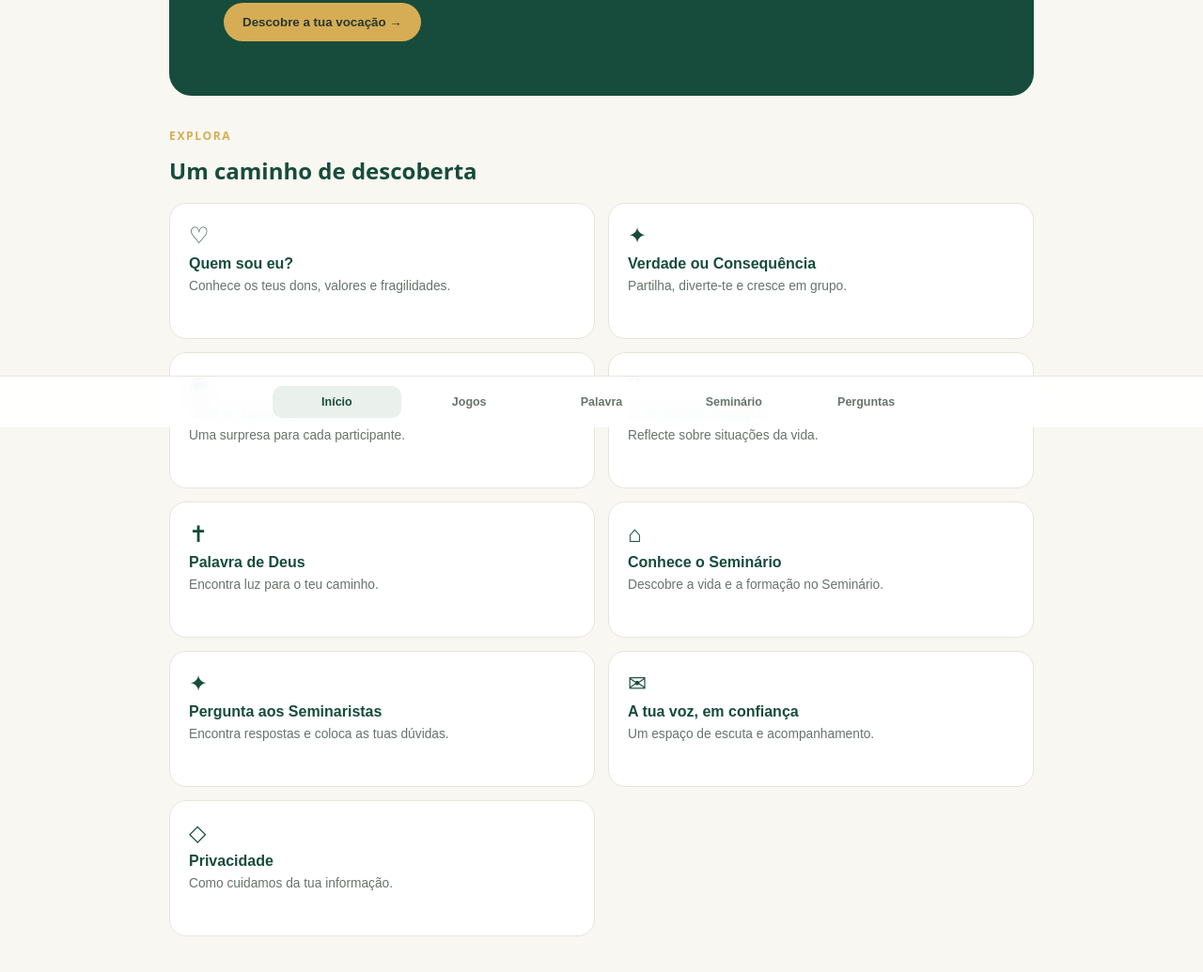
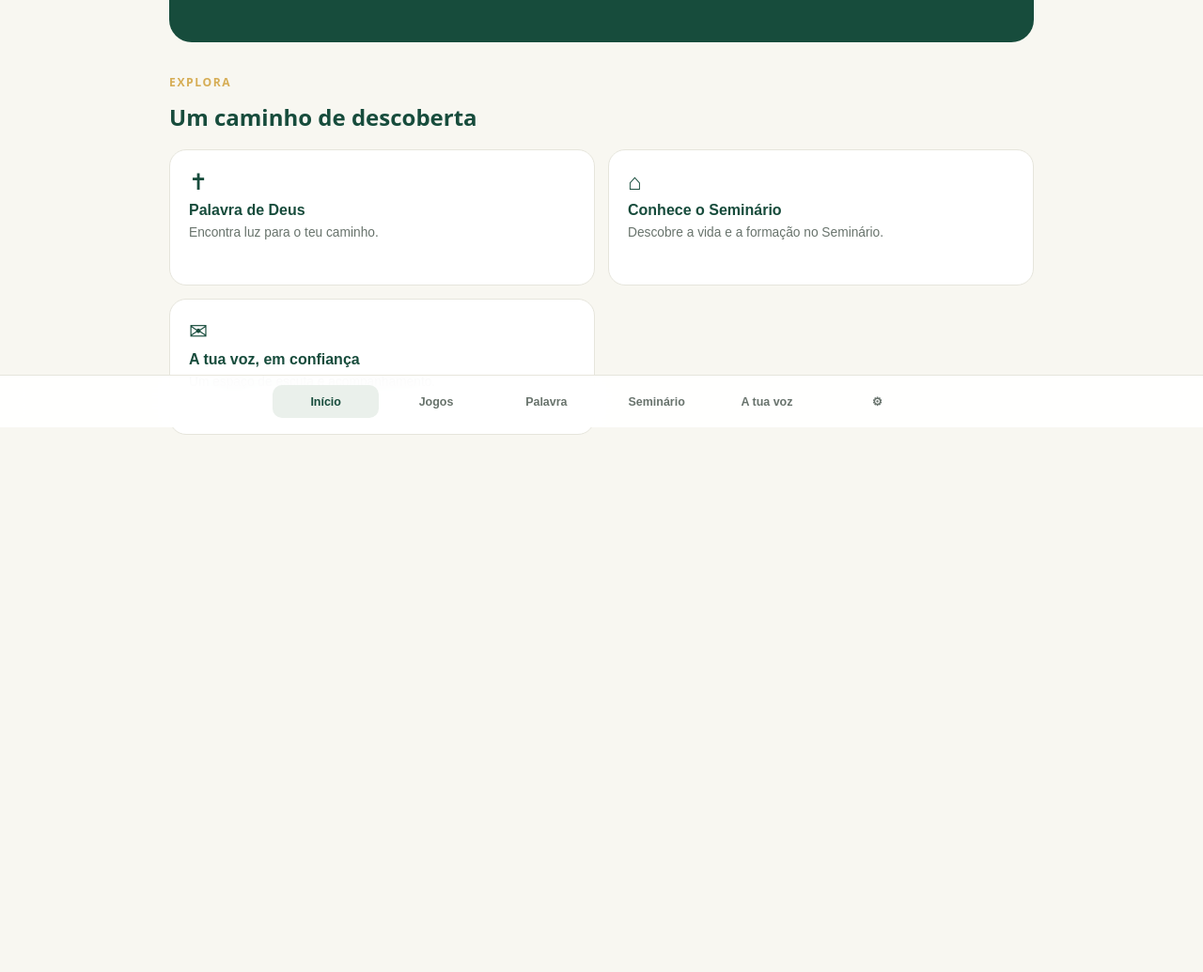
Before and after one commit to fabinhoscouts-star/E-AGORA-DEUS, a plain HTML site: page index.html in a window 1280 px wide. Shown: the part 345-1380 px from the top of the page at 94% size. After the commit the page ends 918 px from the top, so only its background shows below. Drawn offline with Linux system fonts and the light colour scheme.

Commit message:
Reorganiza menu principal, jogos, voz e definições

```diff
--- a/index.html
+++ b/index.html
@@ -21,19 +21,12 @@
         <p class="eyebrow">Seminário São José</p>
         <h1>E agora, Deus?</h1>
         <p>Um espaço para descobrires, reflectires, rezares e escutares o caminho que Deus te convida a percorrer.</p>
-        <button class="primary" data-open="vocation-screen">Descobre a tua vocação <span aria-hidden="true">→</span></button>
       </div>
       <div class="section-heading"><p class="eyebrow">Explora</p><h2>Um caminho de descoberta</h2></div>
-      <div class="home-grid">
-        <button class="tile" data-open="who-screen"><span>♡</span><strong>Quem sou eu?</strong><small>Conhece os teus dons, valores e fragilidades.</small></button>
-        <button class="tile" data-open="truth-screen"><span>✦</span><strong>Verdade ou Consequência</strong><small>Partilha, diverte-te e cresce em grupo.</small></button>
-        <button class="tile" data-open="bottle-screen"><span>◉</span><strong>Gira a Garrafa!</strong><small>Uma surpresa para cada participante.</small></button>
-        <button class="tile" data-open="whatif-screen"><span>?</span><strong>E se fosse contigo?</strong><small>Reflecte sobre situações da vida.</small></button>
+      <div class="home-grid home-grid-main">
         <button class="tile" data-open="word-screen"><span>✝</span><strong>Palavra de Deus</strong><small>Encontra luz para o teu caminho.</small></button>
         <button class="tile" data-open="seminary-screen"><span>⌂</span><strong>Conhece o Seminário</strong><small>Descobre a vida e a formação no Seminário.</small></button>
-        <button class="tile" data-open="questions-screen"><span>✦</span><strong>Pergunta aos Seminaristas</strong><small>Encontra respostas e coloca as tuas dúvidas.</small></button>
         <button class="tile" data-open="voice-screen"><span>✉</span><strong>A tua voz, em confiança</strong><small>Um espaço de escuta e acompanhamento.</small></button>
-        <button class="tile" data-open="privacy-screen"><span>◇</span><strong>Privacidade</strong><small>Como cuidamos da tua informação.</small></button>
       </div>
     </section>
     <section class="screen" id="vocation-screen"><button class="back" data-open="home-screen">← Início</button><p class="eyebrow">Jogo de descoberta</p><h1>Descobre a tua vocação</h1><p class="intro">A tua vocação é um caminho, não uma resposta automática. Escolhe uma categoria e começa a reflectir.</p><div id="vocation-content" class="content-panel"></div></section>
@@ -44,15 +37,19 @@
     <section class="screen" id="word-screen"><button class="back" data-open="home-screen">← Início</button><p class="eyebrow">Escuta e oração</p><h1>Palavra de Deus</h1><div id="word-content" class="content-panel"></div></section>
     <section class="screen" id="seminary-screen"><button class="back" data-open="home-screen">← Início</button><p class="eyebrow">Seminário São José</p><h1>Conhece o Seminário</h1><div class="content-panel"><h2>Formar homens, discípulos e sacerdotes</h2><p>A formação no Seminário desenvolve-se em quatro dimensões que caminham lado a lado: espiritual, humana, intelectual e pastoral.</p><h3>Uma vida em comunidade</h3><p>Rezar, estudar, partilhar refeições, participar na pastoral, trabalhar e conviver fazem parte do caminho formativo.</p><h3>Jovem, achas que Deus te chama a ser padre?</h3><p>Procura conhecer melhor esta vocação e conversa com alguém que te possa acompanhar.</p><div class="link-actions"><a class="secondary-link" href="https://share.google/OAXVew2J3jZBSjCwx" target="_blank" rel="noopener noreferrer">Visitar a página do Seminário ↗</a><a class="secondary-link" href="https://www.facebook.com/p/Semin%C3%A1rio-Diocesano-de-S-Jos%C3%A9-Praia-CV-100064686595926/" target="_blank" rel="noopener noreferrer">Facebook oficial ↗</a></div><p class="note">Os links acima encaminham para os canais indicados pelo Seminário.</p></div></section>
     <section class="screen" id="questions-screen"><button class="back" data-open="home-screen">← Início</button><p class="eyebrow">Diálogo e esclarecimento</p><h1>Pergunta aos Seminaristas</h1><p class="intro">Tens dúvidas sobre a vocação, a vida no Seminário ou o sacerdócio? Começa por explorar as perguntas frequentes. Se a tua dúvida for diferente, podes prepará-la para enviar quando o canal estiver activo.</p><div id="questions-content" class="content-panel"></div></section>
-    <section class="screen" id="voice-screen"><button class="back" data-open="home-screen">← Início</button><p class="eyebrow">Escuta e acompanhamento</p><h1>A tua voz, em confiança</h1><div class="content-panel"><p>Este espaço está a ser preparado para receber mensagens com segurança.</p><div class="notice">O envio de mensagens ainda não está activo. Não introduzas aqui informações pessoais ou situações urgentes.</div><p>Este canal não é um serviço de emergência e não pode garantir confidencialidade absoluta em situações de risco grave.</p></div></section>
-    <section class="screen" id="privacy-screen"><button class="back" data-open="home-screen">← Início</button><p class="eyebrow">Transparência</p><h1>Privacidade</h1><div class="content-panel"><p>A protecção dos teus dados é importante. A política de privacidade final deverá identificar a entidade responsável, os contactos, as finalidades, os prazos de conservação e os teus direitos.</p><div class="notice">A recolha de mensagens ainda não está activa. Este texto é informativo e não substitui a política institucional validada.</div></div></section>
+    <section class="screen" id="voice-screen"><button class="back" data-open="home-screen">← Início</button><p class="eyebrow">Escuta e acompanhamento</p><h1>A tua voz, em confiança</h1><div class="content-panel"><p>Um espaço para escutar, esclarecer dúvidas e acompanhar quem procura compreender melhor o seu caminho.</p><h2>Descobre a tua vocação</h2><p>Começa por reflectir sobre os teus dons, as tuas perguntas e o caminho que desejas construir.</p><button class="primary" data-open="vocation-screen">Começar a descobrir a minha vocação →</button><h2>Pergunta aos Seminaristas</h2><p>Encontra respostas às dúvidas mais frequentes ou prepara uma pergunta para a equipa do Seminário.</p><button class="secondary" data-open="questions-screen">Consultar perguntas e respostas</button><div class="notice" style="margin-top:18px">O envio de mensagens ainda não está activo. As perguntas preparadas nesta versão não são enviadas nem guardadas.</div><p>Este canal não é um serviço de emergência e não pode garantir confidencialidade absoluta em situações de risco grave.</p></div></section>
+    <section class="screen" id="questions-screen"><button class="back" data-open="voice-screen">← A tua voz, em confiança</button><p class="eyebrow">Diálogo e esclarecimento</p><h1>Pergunta aos Seminaristas</h1><p class="intro">Tens dúvidas sobre a vocação, a vida no Seminário ou o sacerdócio? Começa por explorar as perguntas frequentes.</p><div id="questions-content" class="content-panel"></div></section>
+    <section class="screen" id="games-screen"><button class="back" data-open="home-screen">← Início</button><p class="eyebrow">Participar e descobrir</p><h1>Jogos</h1><p class="intro">Quatro propostas para te conheceres melhor, partilhares e reflectires com os outros.</p><div class="home-grid games-grid"><button class="tile" data-open="who-screen"><span>♡</span><strong>Quem sou eu?</strong><small>Conhece os teus dons, valores e fragilidades.</small></button><button class="tile" data-open="truth-screen"><span>✦</span><strong>Verdade ou Consequência</strong><small>Partilha, diverte-te e cresce em grupo.</small></button><button class="tile" data-open="bottle-screen"><span>◉</span><strong>Gira a Garrafa!</strong><small>Uma surpresa para cada participante.</small></button><button class="tile" data-open="whatif-screen"><span>?</span><strong>E se fosse contigo?</strong><small>Reflecte sobre situações da vida.</small></button></div></section>
+    <section class="screen" id="settings-screen"><button class="back" data-open="home-screen">← Início</button><p class="eyebrow">Aplicação</p><h1>Definições</h1><div class="content-panel"><h2>Privacidade e informação</h2><p>Consulta a informação sobre a forma como os dados são tratados nesta aplicação.</p><button class="secondary" data-open="privacy-screen">Política de Privacidade →</button></div></section>
+    <section class="screen" id="privacy-screen"><button class="back" data-open="settings-screen">← Definições</button><p class="eyebrow">Definições · Privacidade</p><h1>Política de Privacidade</h1><div class="content-panel"><p>A protecção dos teus dados é importante. A política de privacidade apresenta a entidade responsável, os contactos, as finalidades, os prazos de conservação e os teus direitos.</p><div class="notice">A recolha de mensagens ainda não está activa. A versão final da política institucional deverá ser apresentada integralmente nesta área.</div></div></section>
   </main>
   <nav class="bottom-nav" aria-label="Navegação principal">
     <button class="nav-item active" data-open="home-screen">Início</button>
-    <button class="nav-item" data-open="vocation-screen">Jogos</button>
+    <button class="nav-item" data-open="games-screen">Jogos</button>
     <button class="nav-item" data-open="word-screen">Palavra</button>
     <button class="nav-item" data-open="seminary-screen">Seminário</button>
-    <button class="nav-item" data-open="questions-screen">Perguntas</button>
+    <button class="nav-item" data-open="voice-screen">A tua voz</button>
+    <button class="nav-item settings-nav" data-open="settings-screen" aria-label="Definições" title="Definições">⚙</button>
   </nav>
   <script type="module" src="./js/app.js"></script>
 </body>
```
